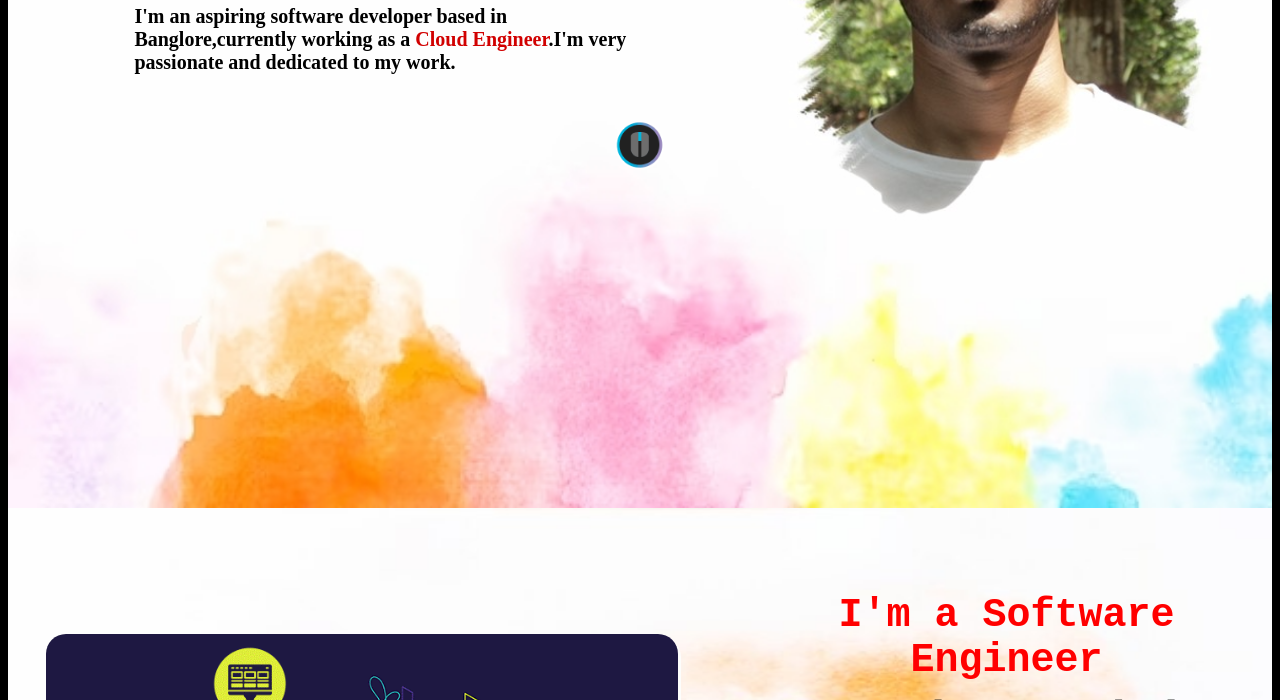
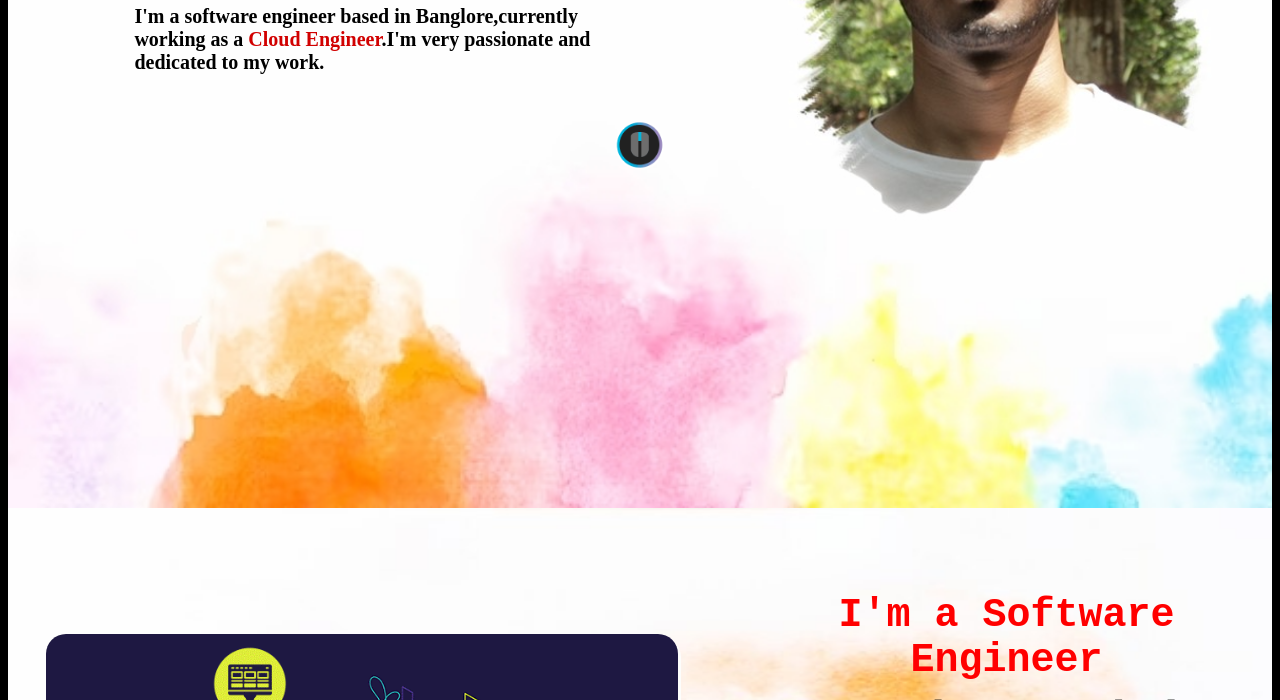
Before and after one commit to Aadarsh032/Resume-Website, a plain HTML site: page index.html in a window 1280 px wide. Shown: the part 400-1100 px from the top of the page. Drawn offline with Linux system fonts and the light colour scheme.

Commit message:
Update index.html

```diff
--- a/index.html
+++ b/index.html
@@ -27,7 +27,7 @@
                     <h1 id="heading1">Hello, I'm</h1>
                     <h1 id="heading2">Aadarsh Kumar</h1>
                     <h1 id="heading3">A<span style="color:rgb(66, 209, 0);"> Cloud Engg, </span>and <span style="color: rgb(62, 7, 163);">Web Developer</span> from <span style="color: rgb(33, 29, 235);">Banglore</span></h1>
-                    <h1 id="heading4">I'm an aspiring software developer based in Banglore,currently working as a <span style="color:rgb(209, 0, 0);">Cloud Engineer</span>.I'm very passionate and dedicated to my work.</h1>
+                    <h1 id="heading4">I'm a software engineer based in Banglore,currently working as a <span style="color:rgb(209, 0, 0);">Cloud Engineer</span>.I'm very passionate and dedicated to my work.</h1>
                </div>
 
                <!-- Photo -->
```
